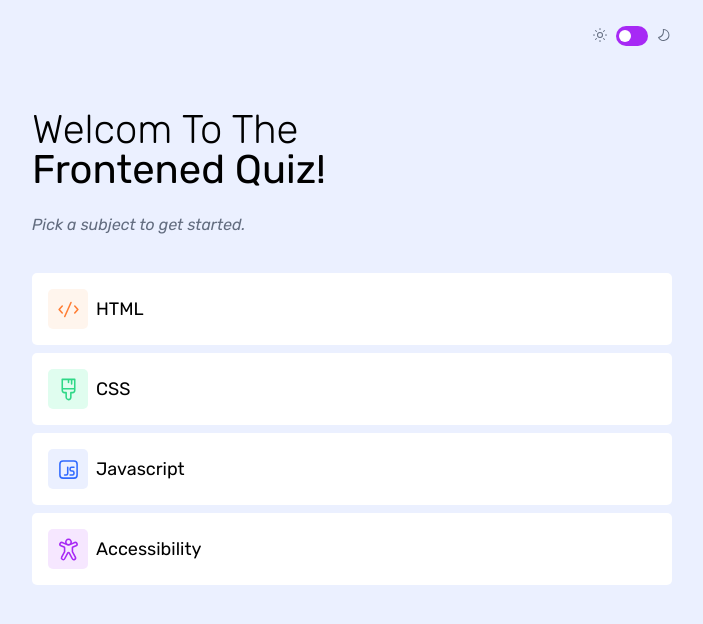
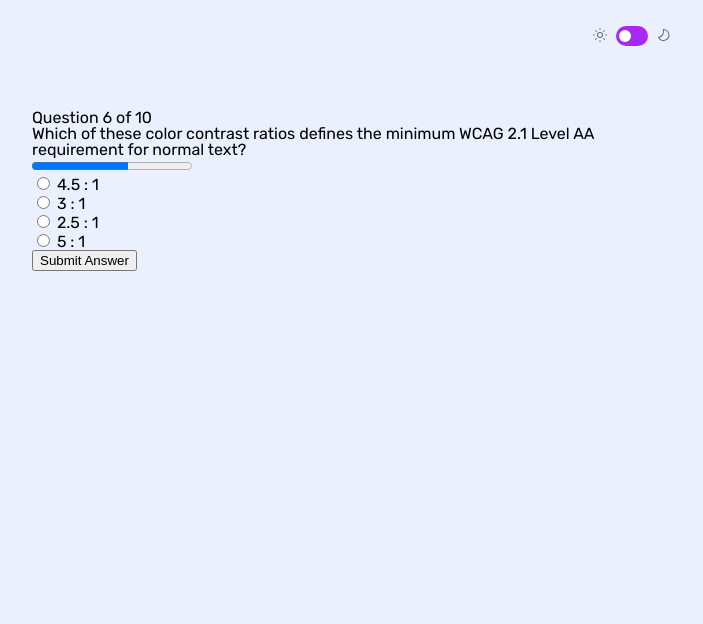
Before and after one commit to lasha-abuladze/frontent-quiz-2, a website: page index.html in a window 1280 px wide. Shown: the whole page, without its empty margins (288-991 px from the left). Drawn offline with Linux system fonts and the light colour scheme.

Commit message:
feat: implement question section HTML structure

```diff
--- a/index.html
+++ b/index.html
@@ -33,7 +33,7 @@
     </header>
 
     <main class="main-section">
-        <section class="section section--start-menu">
+        <section class="section section--start-menu display-none">
 
             <header>
                 <h1>
@@ -74,6 +74,55 @@
             </ul>
 
         </section>
+
+        <section class="section section--question">
+
+            <header>
+                <label for="quiz-progress" class="question-counter">
+                    Question <span class="current-index">6</span> of <span class="total-count">10</span>
+                </label>
+
+                <h2 class="question">
+                    Which of these color contrast ratios defines the minimum WCAG 2.1
+                    Level AA requirement for normal text?
+                </h2>
+
+                <progress id="quiz-progress" value="6" max="10"></progress>
+            </header>
+
+            <form class="form--answers">
+                <fieldset>
+                    <ul class="answers-list">
+                        <li class="answer-container">
+                            <input type="radio" id="answer-1" name="quiz" class="inp-checkbox">
+                            <label for="answer-1">4.5 : 1</label>
+                        </li>
+
+                        <li class="answer-container">
+                            <input type="radio" id="answer-2" name="quiz" class="inp-checkbox">
+                            <label for="answer-2">3 : 1 </label>
+                        </li>
+
+                        <li class="answer-container">
+                            <input type="radio" id="answer-3" name="quiz" class="inp-checkbox">
+                            <label for="answer-3">2.5 : 1</label>
+                        </li>
+
+                        <li class="answer-container">
+                            <input type="radio" id="answer-4" name="quiz" class="inp-checkbox">
+                            <label for="answer-4">5 : 1</label>
+                        </li>
+                    </ul>
+                </fieldset>
+
+                <button type="submit" class="btn--submit-answer">
+                    Submit Answer
+                </button>
+            </form>
+
+
+
+        </section>
     </main>
 
 </body>
```
Also changed, not shown: app/main.scss (+0 -12 lines), 1 other file.
